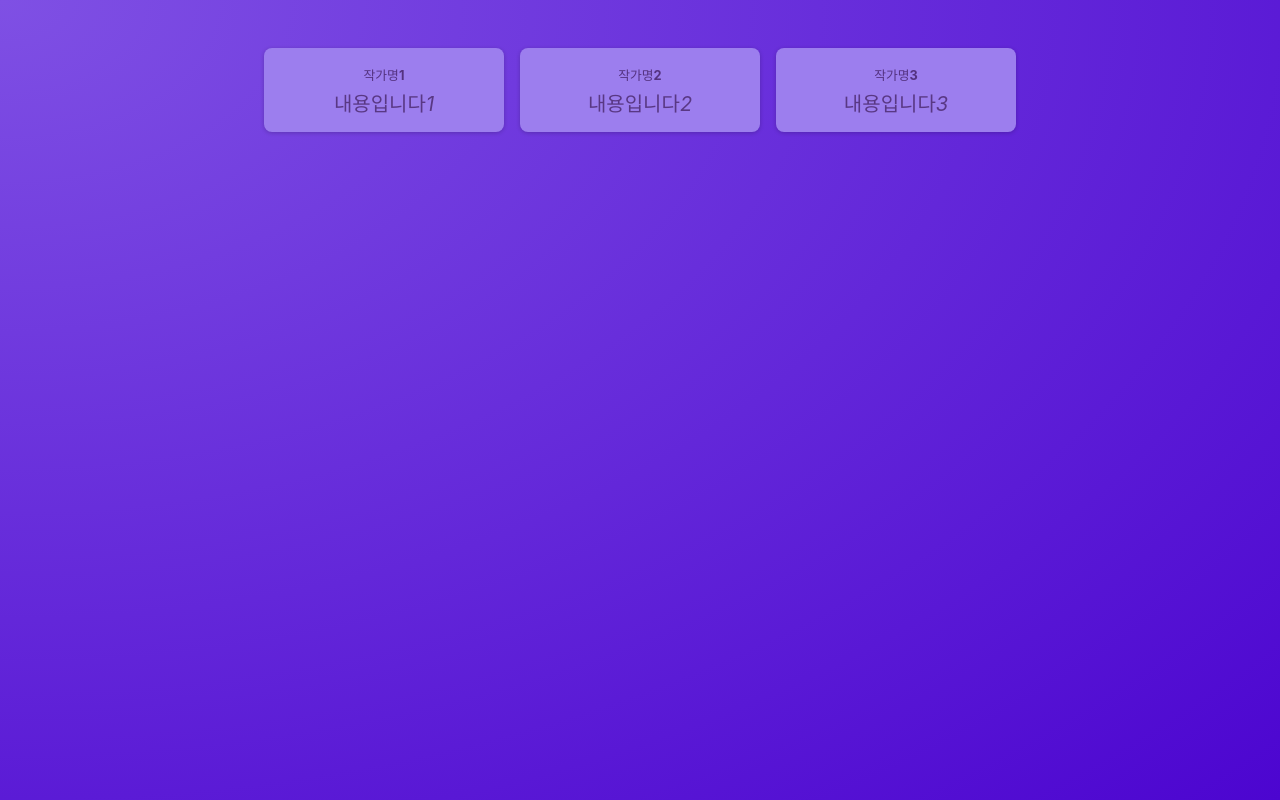
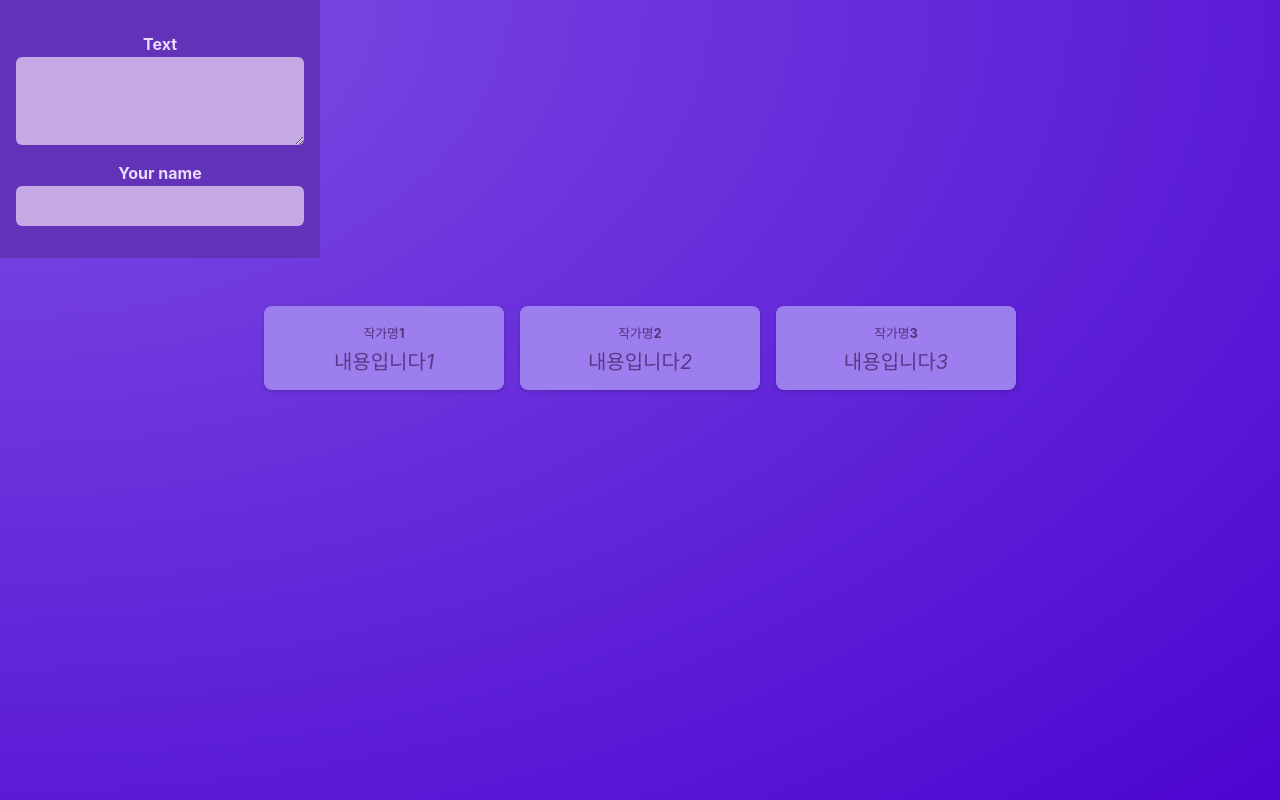
Before and after one commit to duddlfkd02/udemy-React, a React (Vite) app: page / in a window 1280 px wide. Built offline with nearby package versions, Linux system fonts and the light colour scheme.

Commit message:
fix: useState재적용

```diff
--- a/src/components/NewPost.jsx
+++ b/src/components/NewPost.jsx
@@ -1,41 +1,23 @@
-import classes from './NewPost.module.css';
-import { useState } from 'react';
+import classes from "./NewPost.module.css";
+import { useState } from "react";
 
-function NewPost({ onCancel, onAddPost }) {
-  const [enteredBody, setEnteredBody] = useState('');
-  const [enteredAuthor, setEnteredAuthor] = useState('');
+function NewPost() {
+  const [enterBody, setEnterBody] = useState("");
 
-  function bodyChangeHandler(event) {
-    setEnteredBody(event.target.value);
-  }
-
-  function authorChangeHandler(event) {
-    setEnteredAuthor(event.target.value);
-  }
-
-  function submitHandler(event) {
-    event.preventDefault();
-    const postData = {
-      body: enteredBody,
-      author: enteredAuthor
-    };
-    onAddPost(postData);
-    onCancel();
-  }
+  const changeBodyHandler = (e) => {
+    setEnterBody(e.target.value);
+  };
 
   return (
-    <form className={classes.form} onSubmit={submitHandler}>
+    <form className={classes.form}>
       <p>
         <label htmlFor="body">Text</label>
-        <textarea id="body" required rows={3} onChange={bodyChangeHandler} />
+        <textarea id="body" required rows={3} onChange={changeBodyHandler} />
       </p>
+      <p></p>
       <p>
         <label htmlFor="name">Your name</label>
-        <input type="text" id="name" required onChange={authorChangeHandler} />
-      </p>
-      <p className={classes.actions}>
-        <button type="button" onClick={onCancel}>Cancel</button>
-        <button>Submit</button>
+        <input type="text" id="name" required />
       </p>
     </form>
   );
--- a/src/components/PostsList.jsx
+++ b/src/components/PostsList.jsx
@@ -1,13 +1,17 @@
 import Post from "./Post";
+import NewPost from "./NewPost";
 import classes from "./PostsList.module.css";
 
 const PostsList = () => {
   return (
-    <ul className={classes.posts}>
-      <Post author="작가명1" body="내용입니다1" />
-      <Post author="작가명2" body="내용입니다2" />
-      <Post author="작가명3" body="내용입니다3" />
-    </ul>
+    <>
+      <NewPost />
+      <ul className={classes.posts}>
+        <Post author="작가명1" body="내용입니다1" />
+        <Post author="작가명2" body="내용입니다2" />
+        <Post author="작가명3" body="내용입니다3" />
+      </ul>
+    </>
   );
 };
 
```
